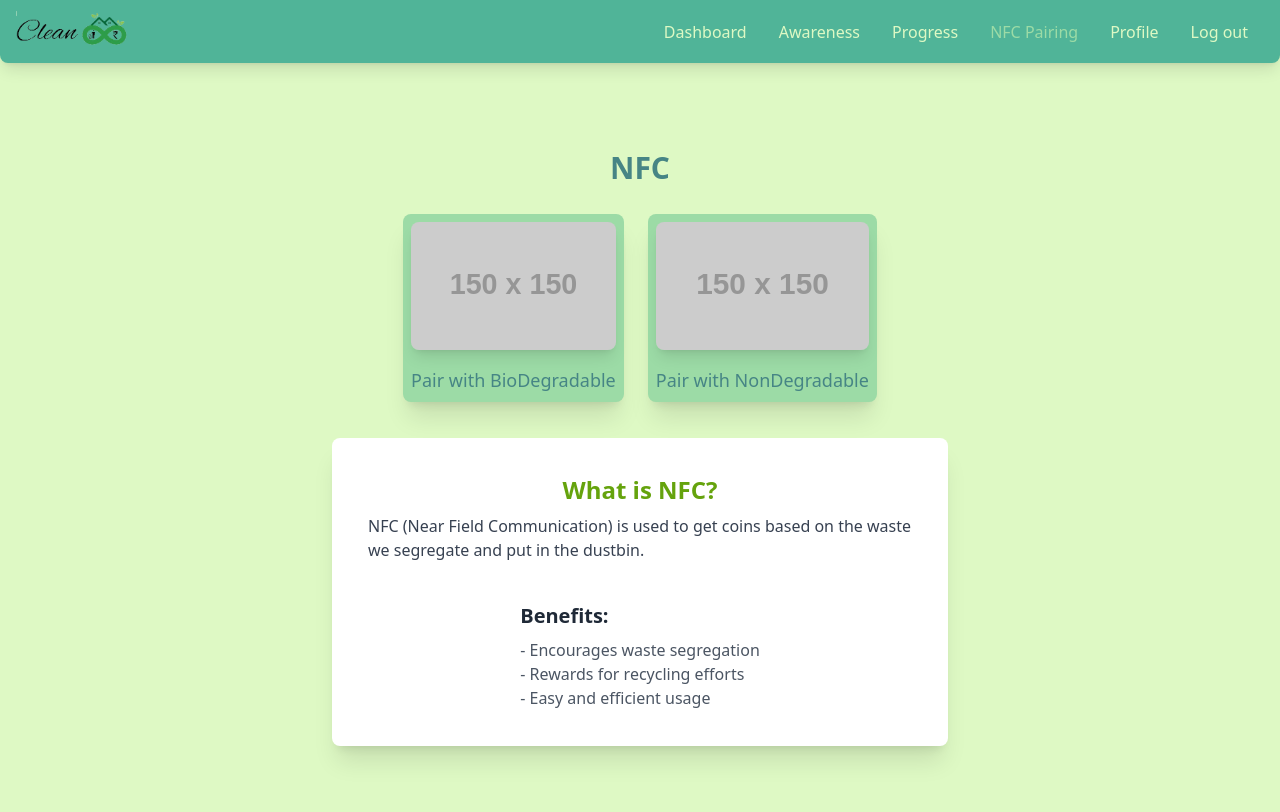
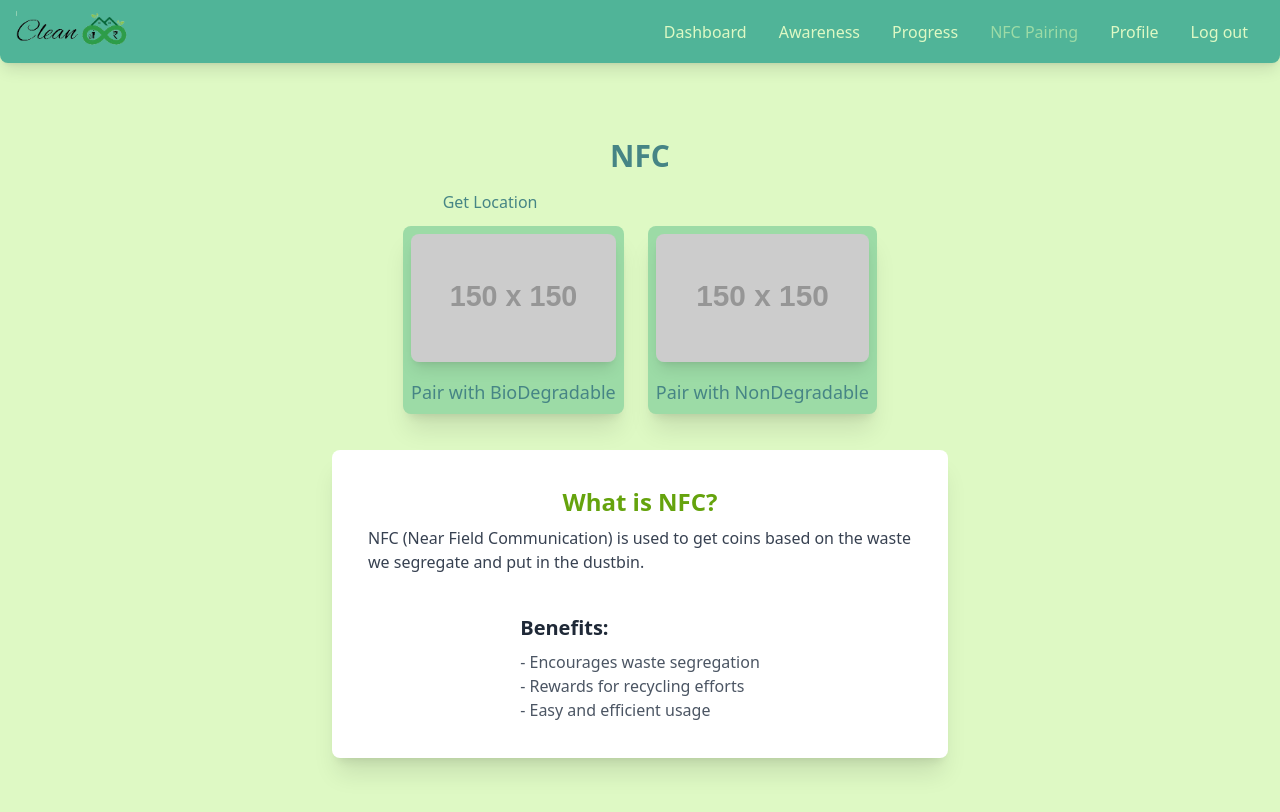
Before and after one commit to AJAY260505/cleaninfinity, a React (Vite) app in the folder client/: page /nfc in a window 1280 px wide. Shown: the top 812 px of the page. Built offline with nearby package versions, Linux system fonts and the light colour scheme.

Commit message:
location inbuild try

```diff
--- /dev/null
+++ b/client/src/components/Location.jsx
@@ -0,0 +1,36 @@
+import React, { useState } from 'react';
+
+const Location = () => {
+  const [location, setLocation] = useState({ latitude: null, longitude: null });
+  const [error, setError] = useState(null);
+
+  const getLocation = () => {
+    if (navigator.geolocation) {
+      navigator.geolocation.getCurrentPosition(
+        (position) => {
+          setLocation({
+            latitude: position.coords.latitude,
+            longitude: position.coords.longitude,
+          });
+        },
+        (error) => setError(error.message)
+      );
+    } else {
+      setError("Geolocation is not supported by this browser.");
+    }
+  };
+
+  return (
+    <div>
+      <button onClick={getLocation}>Get Location</button>
+      {location.latitude && (
+        <p>
+          Latitude: {location.latitude}, Longitude: {location.longitude}
+        </p>
+      )}
+      {error && <p>Error: {error}</p>}
+    </div>
+  );
+};
+
+export default Location;
--- a/client/src/components/NFC.jsx
+++ b/client/src/components/NFC.jsx
@@ -1,4 +1,5 @@
 
+import Location from './Location';
 import NFCCard from './NFC-Card';
 export default function NFCPage() {
   const NFCtitles = ['Pair with BioDegradable', 'Pair with NonDegradable'];
@@ -11,6 +12,7 @@ export default function NFCPage() {
       <div className="flex flex-col md:flex-row justify-center align-content-center  mb-1 w-full">
         <div className="w-full md:w-1/2 lg:w-1/3 p-2">
           {/* Content for the first card can go here */}
+          <Location />
         </div>
       </div>
 
```
